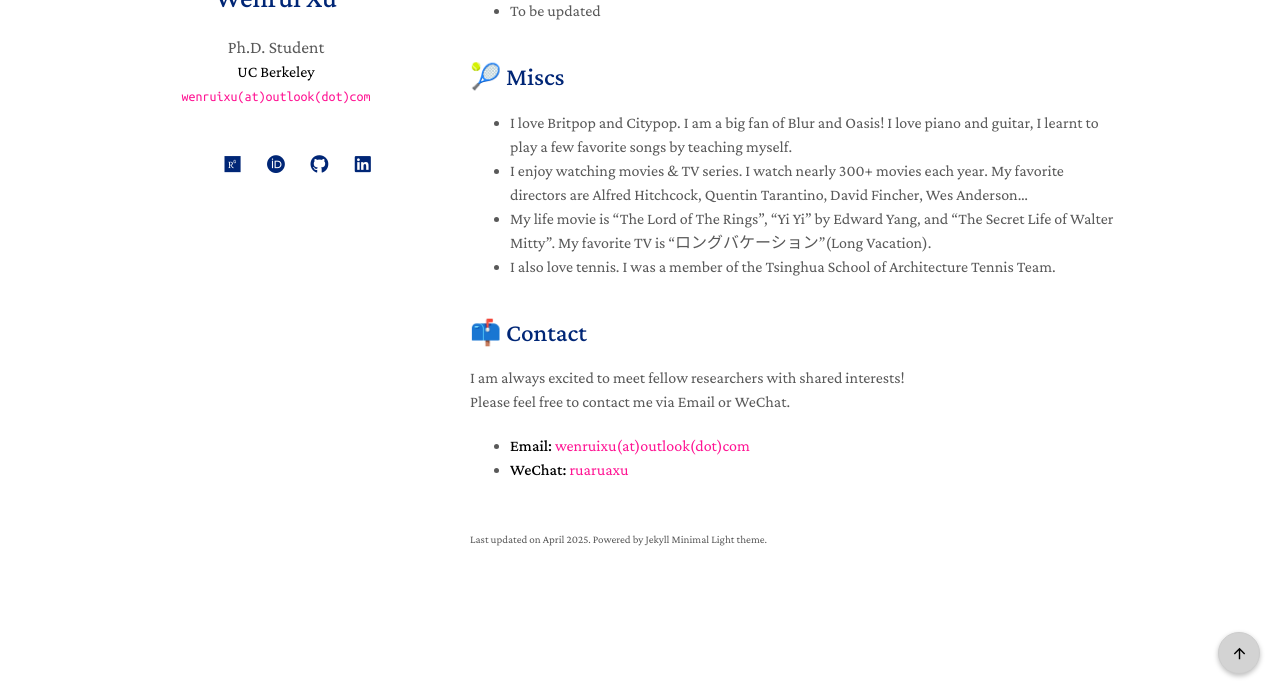
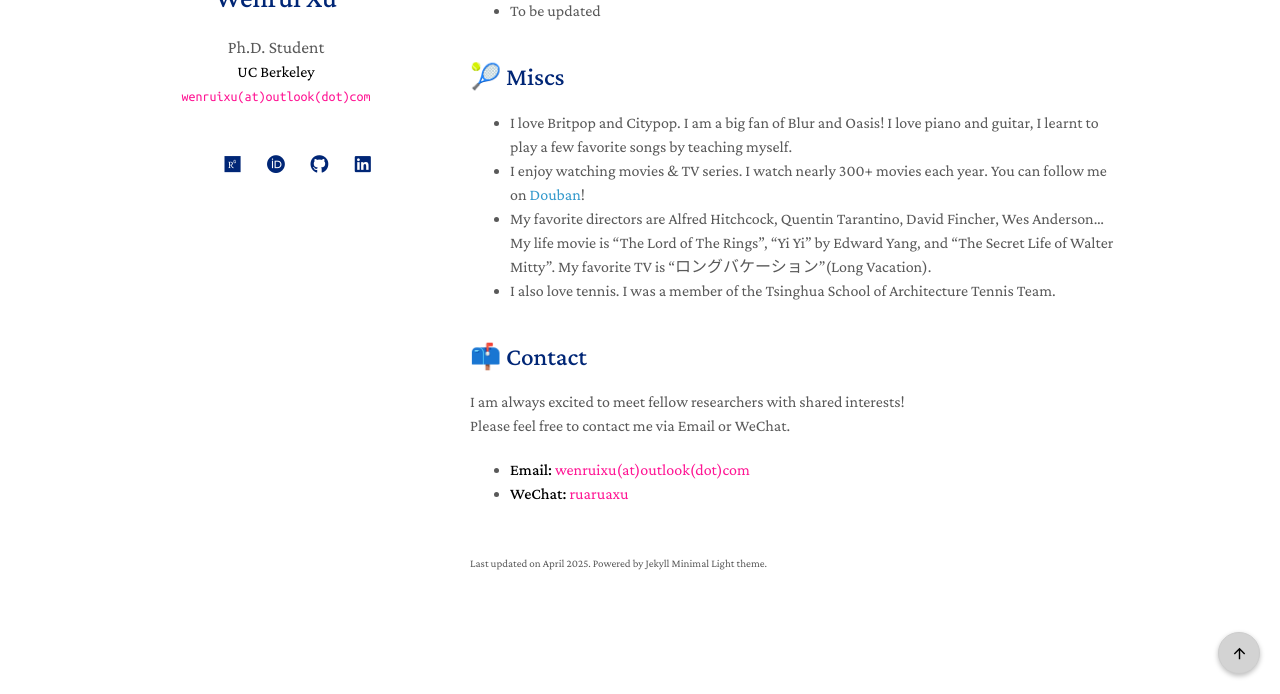
Before and after one commit to ruaruaxu/ruaruaxu.github.io, a Jekyll site: the page built from index.md, in a window 1280 px wide and 900 px high, scrolled down 3662 px, cut to the strip 206-900 px from the top of the window. Built offline with Jekyll 4.4.1, drawn with Linux system fonts in a browser that asks for light colours; a style sheet for code colours, icons or effects is not loaded.

Commit message:
Update index.md

```diff
--- a/index.md
+++ b/index.md
@@ -135,8 +135,8 @@ Please see [Google Scholar](https://scholar.google.com/citations?user=wrPOVnkAAA
 ## 🎾 Miscs
 
 - I love Britpop and Citypop. I am a big fan of Blur and Oasis! I love piano and guitar, I learnt to play a few favorite songs by teaching myself.
-- I enjoy watching movies & TV series. I watch nearly 300+ movies each year. My favorite directors are Alfred Hitchcock, Quentin Tarantino, David Fincher, Wes Anderson...
-- My life movie is "The Lord of The Rings", "Yi Yi" by Edward Yang, and "The Secret Life of Walter Mitty". My favorite TV is "ロングバケーション"(Long Vacation).
+- I enjoy watching movies & TV series. I watch nearly 300+ movies each year. You can follow me on [Douban](https://www.douban.com/people/xycf/)!
+- My favorite directors are Alfred Hitchcock, Quentin Tarantino, David Fincher, Wes Anderson... My life movie is "The Lord of The Rings", "Yi Yi" by Edward Yang, and "The Secret Life of Walter Mitty". My favorite TV is "ロングバケーション"(Long Vacation).
 - I also love tennis. I was a member of the Tsinghua School of Architecture Tennis Team.
 
 
```
